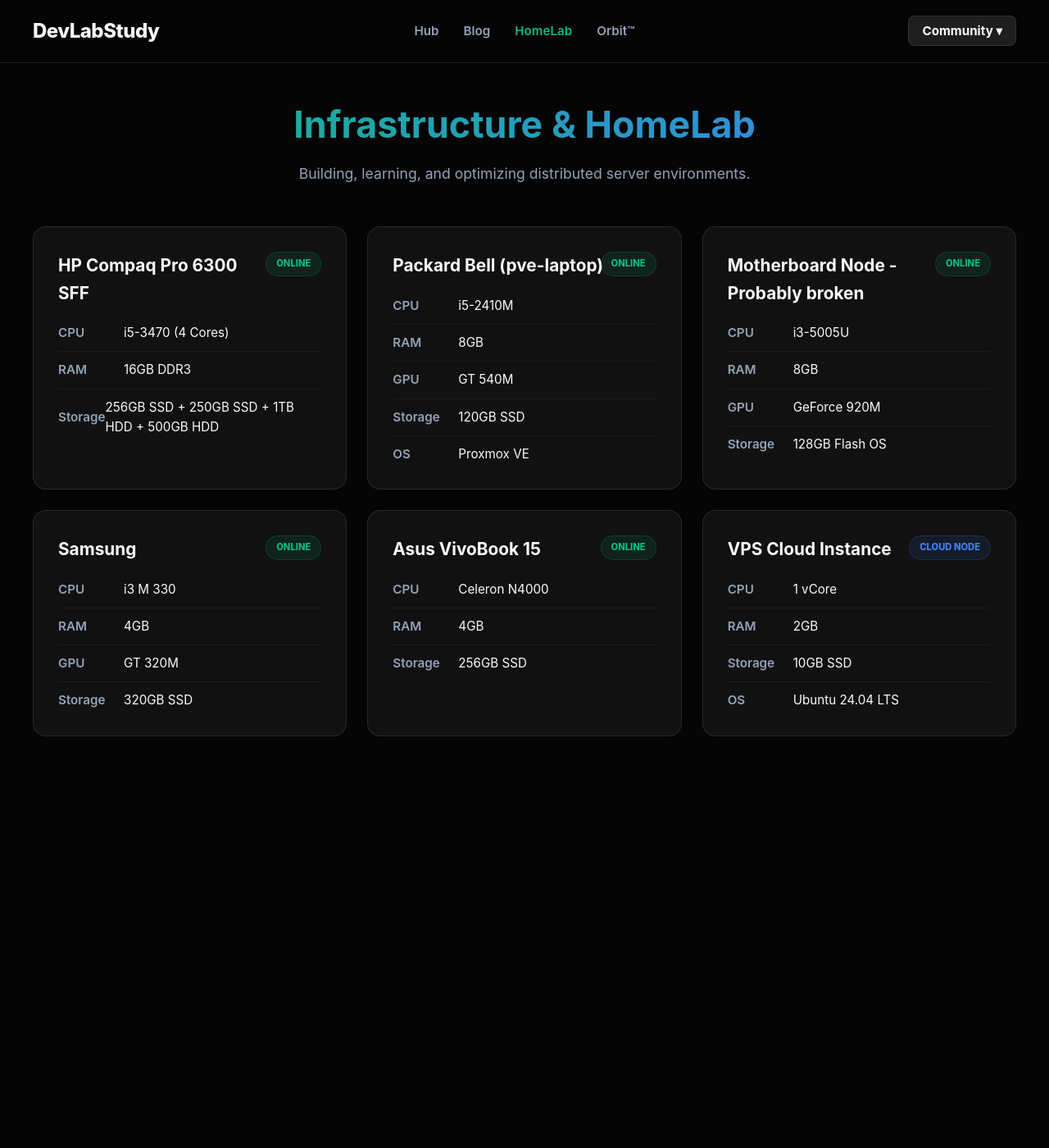
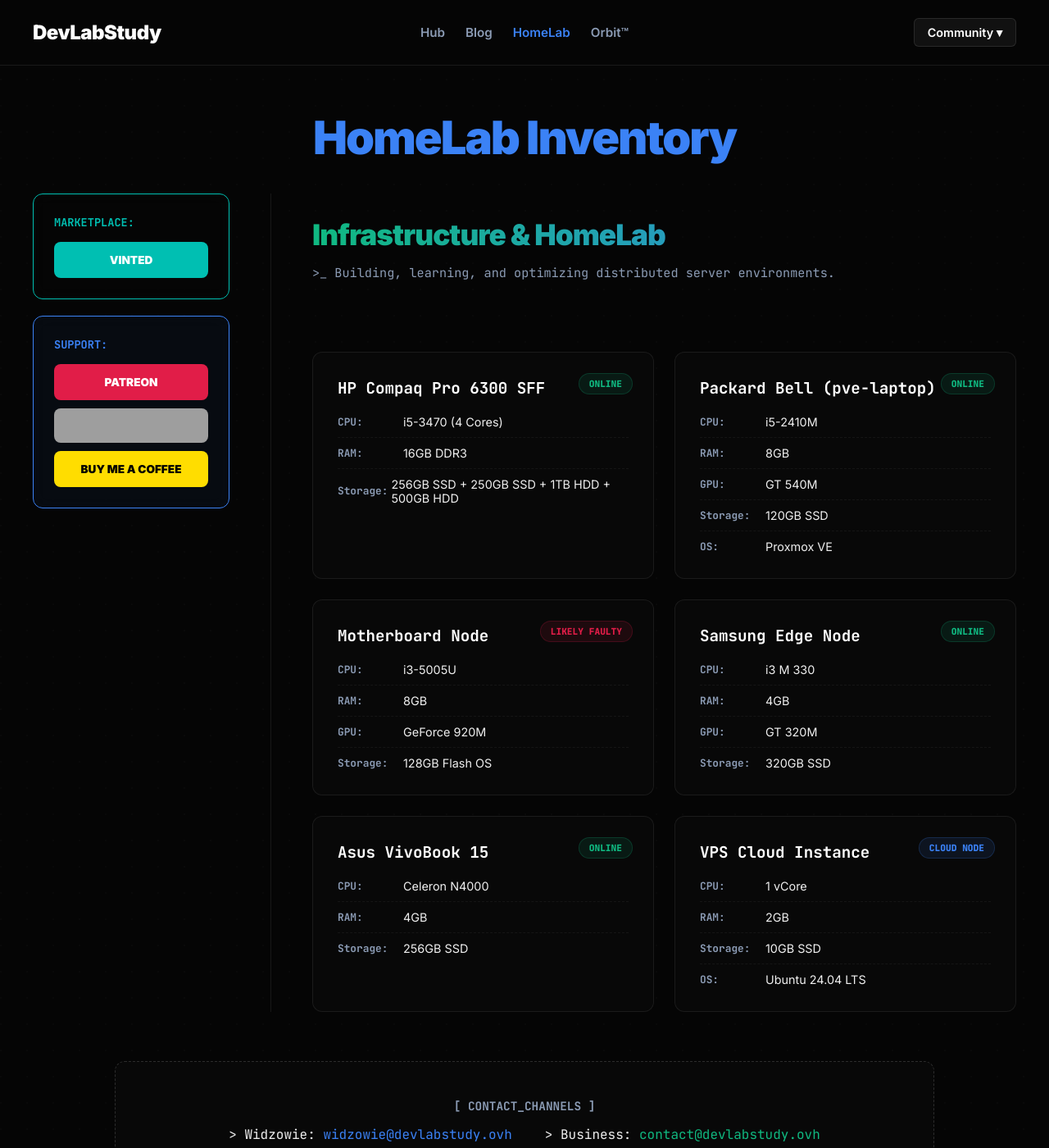
Before and after one commit to TobiMessi/TobiMessi.github.io, a Jekyll site: the page built from homelab.html, in a window 1280 px wide and 1400 px high. Shown: the whole window at 82% size. Built offline with Jekyll 4.4.1, drawn with Linux system fonts in a browser that asks for light colours; some of the changed text lies outside the part shown; grey boxes are pictures that could not be loaded.

Commit message:
Update homelab.html

```diff
--- a/homelab.html
+++ b/homelab.html
@@ -1,132 +1,82 @@
-<!DOCTYPE html>
-<html lang="en">
-<head>
-    <meta charset="UTF-8">
-    <meta name="viewport" content="width=device-width, initial-scale=1.0">
-    <title>DevLabStudy | HomeLab</title>
-    <link rel="icon" type="image/jpeg" href="/profileIcon_g3ffyg7edeeg1.jpeg">
+---
+layout: default
+title: HomeLab Inventory
+---
 <style>
-        :root {
-            --bg-body: #050505; --bg-nav: rgba(5, 5, 5, 0.85); --bg-card: #111;
-            --text-main: #f8fafc; --text-muted: #94a3b8; --border-color: rgba(255, 255, 255, 0.1);
-            --accent-green: #10b981; --accent-blue: #3b82f6; --radius: 16px;
-        }
-        body { font-family: 'Inter', sans-serif; background: var(--bg-body); color: var(--text-main); margin: 0; line-height: 1.6; }
+    /* Style tylko dla kafelków z serwerami */
+    .hero-homelab { text-align: left; margin-bottom: 40px; }
+    .hero-homelab h2 { font-size: 2.2rem; margin-bottom: 10px; background: linear-gradient(to right, #10b981, #3b82f6); -webkit-background-clip: text; -webkit-text-fill-color: transparent; font-weight: 900; letter-spacing: -1px; }
+    .hero-homelab p { color: var(--text-muted); font-size: 0.95rem; font-family: 'JetBrains Mono', monospace; }
 
-        /* IDENTYCZNY NAVBAR */
-        .navbar { position: sticky; top: 0; z-index: 100; background: var(--bg-nav); backdrop-filter: blur(15px); border-bottom: 1px solid var(--border-color); padding: 15px 40px; display: flex; align-items: center; justify-content: space-between; }
-        .nav-left { flex: 1; display: flex; justify-content: flex-start; }
-        .nav-brand { font-size: 1.5rem; font-weight: 800; text-decoration: none; color: var(--text-main); letter-spacing: -0.5px; }
-        .nav-center { flex: 2; display: flex; justify-content: center; gap: 30px; }
-        .nav-center a { text-decoration: none; color: var(--text-muted); font-weight: 600; font-size: 0.95rem; transition: color 0.3s; }
-        .nav-center a:hover, .nav-center a.active { color: var(--accent-green); }
-        .nav-right { flex: 1; display: flex; justify-content: flex-end; }
+    .nodes-grid { display: grid; grid-template-columns: repeat(auto-fit, minmax(300px, 1fr)); gap: 25px; }
 
-        .dropdown { position: relative; display: inline-block; padding: 10px 0; }
-        .dropbtn { color: var(--text-main); font-weight: 700; font-size: 0.95rem; cursor: pointer; background: rgba(255,255,255,0.1); padding: 8px 16px; border-radius: 8px; border: 1px solid var(--border-color); transition: 0.3s; }
-        .dropdown:hover .dropbtn { background: rgba(255,255,255,0.2); }
-        .dropdown-content { display: none; position: absolute; right: 0; top: 100%; background-color: #111; min-width: 180px; box-shadow: 0 10px 40px rgba(0,0,0,0.8); border-radius: 12px; border: 1px solid var(--border-color); overflow: hidden; z-index: 1; opacity: 0; transform: translateY(-10px); transition: all 0.3s ease; }
-        .dropdown:hover .dropdown-content { display: block; opacity: 1; transform: translateY(0); }
-        .dropdown-content a { color: var(--text-main) !important; padding: 12px 20px; text-decoration: none; display: flex; justify-content: space-between; font-size: 0.9rem; font-weight: 600; border-bottom: 1px solid var(--border-color); transition: background 0.2s; }
-        .dropdown-content a:hover { background: rgba(255,255,255,0.1); padding-left: 25px; }
+    .node-card { background: rgba(10, 10, 10, 0.7); border: 1px solid var(--border-color); padding: 30px; border-radius: 12px; position: relative; transition: all 0.3s; backdrop-filter: blur(10px); }
+    .node-card:hover { border-color: #10b981; transform: translateY(-5px); box-shadow: 0 10px 30px rgba(16,185,129,0.05); }
 
-        .container { max-width: 1200px; margin: 40px auto; padding: 0 20px; }
-        .hero { text-align: center; margin-bottom: 50px; }
-        .hero h1 { font-size: 2.8rem; margin-bottom: 10px; background: linear-gradient(to right, #10b981, #3b82f6); -webkit-background-clip: text; -webkit-text-fill-color: transparent; }
-        .hero p { color: var(--text-muted); font-size: 1.1rem; max-width: 700px; margin: 0 auto; }
+    .status-badge { position: absolute; top: 25px; right: 25px; background: rgba(16, 185, 129, 0.1); color: #10b981; padding: 5px 12px; border-radius: 20px; font-weight: 800; font-size: 0.7rem; border: 1px solid rgba(16, 185, 129, 0.2); text-transform: uppercase; font-family: 'JetBrains Mono', monospace; }
+    .node-name { font-size: 1.2rem; font-weight: 700; margin-bottom: 20px; display: block; padding-right: 60px; color: #fff; font-family: 'JetBrains Mono', monospace; }
 
-        .nodes-grid { display: grid; grid-template-columns: repeat(auto-fit, minmax(340px, 1fr)); gap: 25px; margin-bottom: 60px; }
-        .node-card { background: var(--bg-card); border: 1px solid var(--border-color); padding: 30px; border-radius: var(--radius); position: relative; transition: all 0.3s; }
-        .node-card:hover { border-color: var(--accent-green); transform: translateY(-5px); box-shadow: 0 10px 30px rgba(16,185,129,0.15); }
-        .status-badge { position: absolute; top: 30px; right: 30px; background: rgba(16, 185, 129, 0.1); color: var(--accent-green); padding: 5px 12px; border-radius: 20px; font-weight: 800; font-size: 0.7rem; border: 1px solid rgba(16, 185, 129, 0.2); text-transform: uppercase; }
-        .node-name { font-size: 1.3rem; font-weight: 700; margin-bottom: 20px; display: block; padding-right: 60px; }
-        .spec-line { display: flex; align-items: center; margin-bottom: 10px; padding-bottom: 10px; border-bottom: 1px solid rgba(255,255,255,0.05); font-size: 0.95rem; }
+    .spec-line { display: flex; align-items: center; margin-bottom: 10px; padding-bottom: 10px; border-bottom: 1px dashed rgba(255,255,255,0.05); font-size: 0.9rem; }
     .spec-line:last-child { border-bottom: none; margin-bottom: 0; padding-bottom: 0; }
-        .spec-label { color: var(--text-muted); width: 80px; font-weight: 600; }
+    .spec-label { color: var(--text-muted); width: 80px; font-weight: 600; font-family: 'JetBrains Mono', monospace; font-size: 0.8rem; }
+</style>
 
-        @media (max-width: 768px) { .navbar { flex-direction: column; gap: 15px; } .nav-left, .nav-center, .nav-right { justify-content: center; width: 100%; flex-wrap: wrap; } }
-    </style>
-</head>
-<body>
-    <nav class="navbar">
-        <div class="nav-left">
-            <a href="/" class="nav-brand">DevLabStudy</a>
-        </div>
-        <div class="nav-center">
-            <a href="/">Hub</a>
-            <a href="/blog">Blog</a>
-            <a href="/homelab" class="active">HomeLab</a>
-            <a href="/orbit">Orbit™</a>
-        </div>
-        <div class="nav-right">
-            <div class="dropdown">
-                <span class="dropbtn">Community ▾</span>
-                <div class="dropdown-content">
-                    <a href="https://github.com/DevLabStudy">GitHub <span>↗</span></a>
-                    <a href="https://www.youtube.com/@devlabstudy">YouTube <span>↗</span></a>
-                    <a href="https://x.com/DevLabStudy">X / Twitter <span>↗</span></a>
-                    <a href="https://www.tiktok.com/@devlabstudy">TikTok <span>↗</span></a>
-                    <a href="https://www.reddit.com/user/devlabstudy">Reddit <span>↗</span></a>
-                </div>
-            </div>
-        </div>
-    </nav>
-
-    <main class="container">
-        <section class="hero">
-            <h1>Infrastructure & HomeLab</h1>
-            <p>Building, learning, and optimizing distributed server environments.</p>
+<section class="hero-homelab">
+    <h2>Infrastructure & HomeLab</h2>
+    <p>>_ Building, learning, and optimizing distributed server environments.</p>
 </section>
 
 <div class="nodes-grid">
     <div class="node-card">
         <span class="status-badge">Online</span>
         <span class="node-name">HP Compaq Pro 6300 SFF</span>
-                <div class="spec-line"><span class="spec-label">CPU</span><span>i5-3470 (4 Cores)</span></div>
-                <div class="spec-line"><span class="spec-label">RAM</span><span>16GB DDR3</span></div>
-                <div class="spec-line"><span class="spec-label">Storage</span><span>256GB SSD + 250GB SSD + 1TB HDD + 500GB HDD</span></div>
+        <div class="spec-line"><span class="spec-label">CPU:</span><span>i5-3470 (4 Cores)</span></div>
+        <div class="spec-line"><span class="spec-label">RAM:</span><span>16GB DDR3</span></div>
+        <div class="spec-line"><span class="spec-label">Storage:</span><span>256GB SSD + 250GB SSD + 1TB HDD + 500GB HDD</span></div>
     </div>
+
     <div class="node-card">
         <span class="status-badge">Online</span>
         <span class="node-name">Packard Bell (pve-laptop)</span>
-                <div class="spec-line"><span class="spec-label">CPU</span><span>i5-2410M</span></div>
-                <div class="spec-line"><span class="spec-label">RAM</span><span>8GB</span></div>
-                <div class="spec-line"><span class="spec-label">GPU</span><span>GT 540M</span></div>
-                <div class="spec-line"><span class="spec-label">Storage</span><span>120GB SSD</span></div>
-                <div class="spec-line"><span class="spec-label">OS</span><span>Proxmox VE</span></div>
+        <div class="spec-line"><span class="spec-label">CPU:</span><span>i5-2410M</span></div>
+        <div class="spec-line"><span class="spec-label">RAM:</span><span>8GB</span></div>
+        <div class="spec-line"><span class="spec-label">GPU:</span><span>GT 540M</span></div>
+        <div class="spec-line"><span class="spec-label">Storage:</span><span>120GB SSD</span></div>
+        <div class="spec-line"><span class="spec-label">OS:</span><span>Proxmox VE</span></div>
     </div>
+
+    <div class="node-card">
+        <span class="status-badge" style="color: #e11d48; background: rgba(225, 29, 72, 0.1); border-color: rgba(225, 29, 72, 0.2);">Likely Faulty</span>
+        <span class="node-name">Motherboard Node</span>
+        <div class="spec-line"><span class="spec-label">CPU:</span><span>i3-5005U</span></div>
+        <div class="spec-line"><span class="spec-label">RAM:</span><span>8GB</span></div>
+        <div class="spec-line"><span class="spec-label">GPU:</span><span>GeForce 920M</span></div>
+        <div class="spec-line"><span class="spec-label">Storage:</span><span>128GB Flash OS</span></div>
+    </div>
+
     <div class="node-card">
         <span class="status-badge">Online</span>
-                <span class="node-name">Motherboard Node - Probably broken</span>
-                <div class="spec-line"><span class="spec-label">CPU</span><span>i3-5005U</span></div>
-                <div class="spec-line"><span class="spec-label">RAM</span><span>8GB</span></div>
-                <div class="spec-line"><span class="spec-label">GPU</span><span>GeForce 920M</span></div>
-                <div class="spec-line"><span class="spec-label">Storage</span><span>128GB Flash OS</span></div>
+        <span class="node-name">Samsung Edge Node</span>
+        <div class="spec-line"><span class="spec-label">CPU:</span><span>i3 M 330</span></div>
+        <div class="spec-line"><span class="spec-label">RAM:</span><span>4GB</span></div>
+        <div class="spec-line"><span class="spec-label">GPU:</span><span>GT 320M</span></div>
+        <div class="spec-line"><span class="spec-label">Storage:</span><span>320GB SSD</span></div>
     </div>
-            <div class="node-card">
-                <span class="status-badge">Online</span>
-                <span class="node-name">Samsung</span>
-                <div class="spec-line"><span class="spec-label">CPU</span><span>i3 M 330</span></div>
-                <div class="spec-line"><span class="spec-label">RAM</span><span>4GB</span></div>
-                <div class="spec-line"><span class="spec-label">GPU</span><span>GT 320M</span></div>
-                <div class="spec-line"><span class="spec-label">Storage</span><span>320GB SSD</span></div>
-            </div>
+
     <div class="node-card">
         <span class="status-badge">Online</span>
         <span class="node-name">Asus VivoBook 15</span>
-                <div class="spec-line"><span class="spec-label">CPU</span><span>Celeron N4000</span></div>
-                <div class="spec-line"><span class="spec-label">RAM</span><span>4GB</span></div>
-                <div class="spec-line"><span class="spec-label">Storage</span><span>256GB SSD</span></div>
+        <div class="spec-line"><span class="spec-label">CPU:</span><span>Celeron N4000</span></div>
+        <div class="spec-line"><span class="spec-label">RAM:</span><span>4GB</span></div>
+        <div class="spec-line"><span class="spec-label">Storage:</span><span>256GB SSD</span></div>
     </div>
+
     <div class="node-card">
         <span class="status-badge" style="background: rgba(59, 130, 246, 0.1); color: #3b82f6; border-color: rgba(59, 130, 246, 0.2);">Cloud Node</span>
         <span class="node-name">VPS Cloud Instance</span>
-                <div class="spec-line"><span class="spec-label">CPU</span><span>1 vCore</span></div>
-                <div class="spec-line"><span class="spec-label">RAM</span><span>2GB</span></div>
-                <div class="spec-line"><span class="spec-label">Storage</span><span>10GB SSD</span></div>
-                <div class="spec-line"><span class="spec-label">OS</span><span>Ubuntu 24.04 LTS</span></div>
+        <div class="spec-line"><span class="spec-label">CPU:</span><span>1 vCore</span></div>
+        <div class="spec-line"><span class="spec-label">RAM:</span><span>2GB</span></div>
+        <div class="spec-line"><span class="spec-label">Storage:</span><span>10GB SSD</span></div>
+        <div class="spec-line"><span class="spec-label">OS:</span><span>Ubuntu 24.04 LTS</span></div>
     </div>
 </div>
-    </main>
-</body>
-</html>
```
Lines whose indentation alone changed are shown as unchanged.
